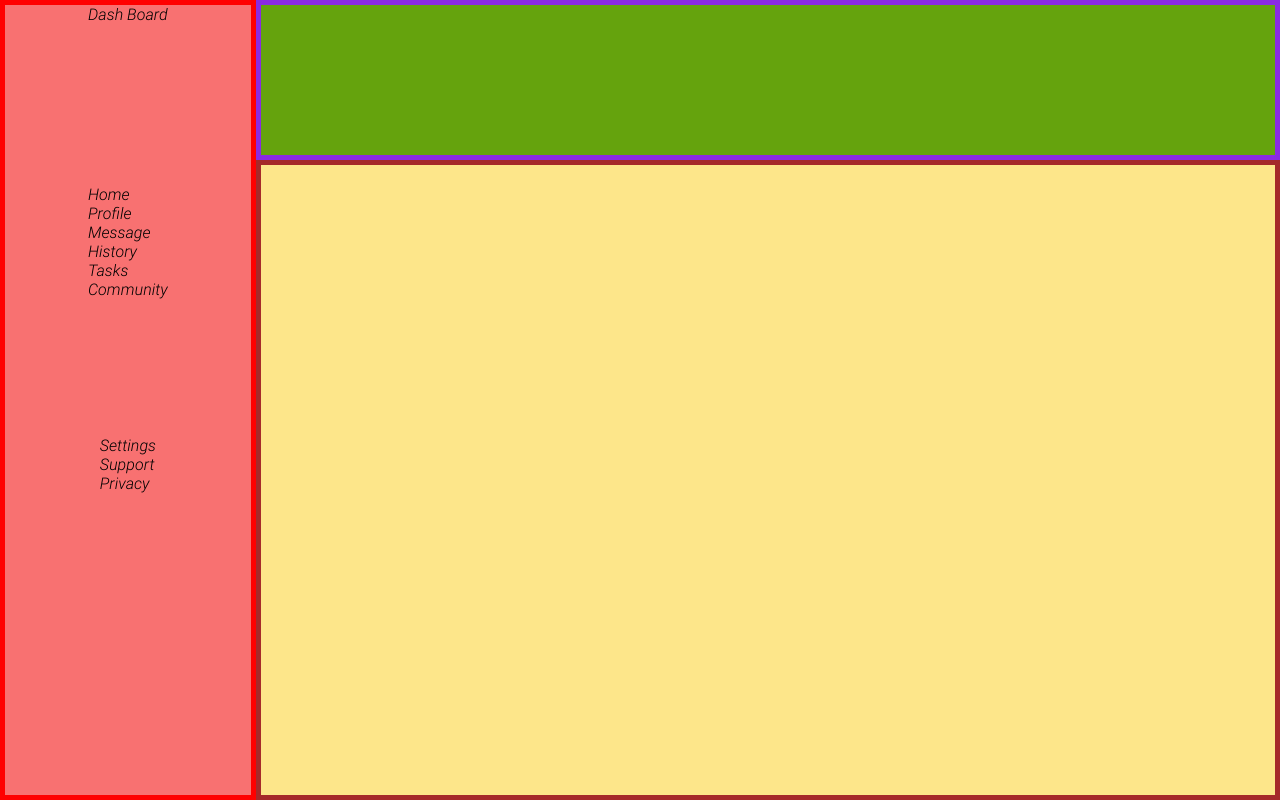
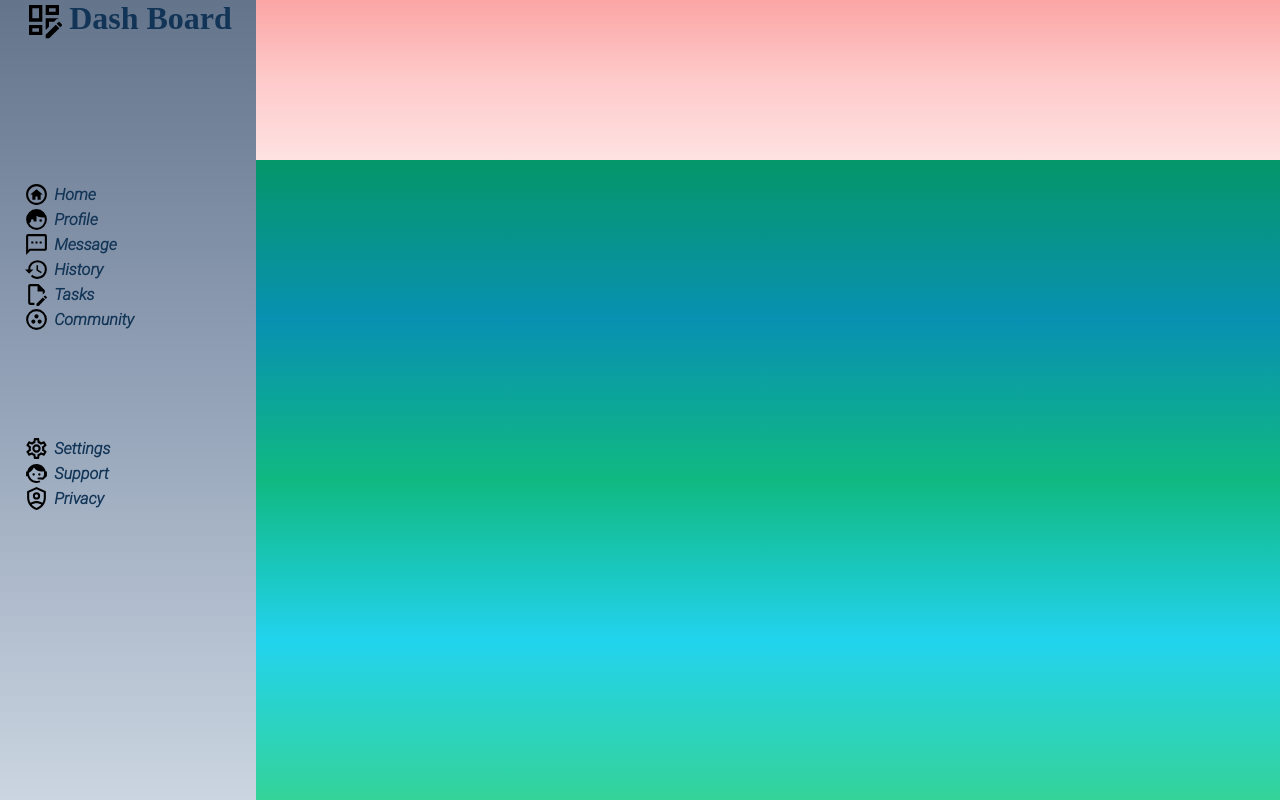
Before and after one commit to ajay91py/adminDashboard, a plain HTML site: page index.html in a window 1280 px wide. Drawn offline with Linux system fonts and the light colour scheme.

Commit message:
shaped up the side bar

```diff
--- a/index.html
+++ b/index.html
@@ -8,22 +8,21 @@
 </head>
 <body>
  <div class="sidebar">
-    <div class="dashboard">Dash Board</div>
+    <div class="dashboard dashboard-item"><img src="icons and images/view-dashboard-edit-outline.svg" alt="">Dash Board</div>
     <div class="lists1">
-
-            <div>Home</div>
-            <div>Profile</div>
-            <div>Message</div>
-            <div>History</div>
-            <div>Tasks</div>
-            <div>Community</div>
+       <div class="dashboard-item"> <img src="icons and images/home-circle-outline.svg" alt="home"> Home</div>
+         <div class="dashboard-item">  <img src="icons and images/face-man-profile.svg" alt="profile"> Profile</div>
+         <div class="dashboard-item"> <img src="icons and images/message-processing-outline.svg" alt="messages"> Message</div>
+         <div class="dashboard-item"> <img src="icons and images/history.svg" alt="history">  History</div>
+         <div class="dashboard-item"> <img src="icons and images/file-edit-outline.svg" alt="tasks">  Tasks</div>
+         <div class="dashboard-item"> <img src="icons and images/google-circles-communities.svg" alt="community">  Community</div>
 
     </div>
     <div class="lists2">
 
-            <div>Settings</div>
-            <div>Support</div>
-            <div>Privacy</div>
+        <div class="dashboard-item"><img src="icons and images/cog-outline.svg" alt="Settings">  Settings</div>
+        <div class="dashboard-item"> <img src="icons and images/face-agent.svg" alt="agent">  Support</div>
+        <div class="dashboard-item"><img src="icons and images/shield-account-outline.svg" alt="priv"> Privacy</div>
 
     </div>
  </div>
--- a/styles.css
+++ b/styles.css
@@ -11,28 +11,47 @@ body {
     display: grid;
     grid-template-columns: 0.4fr 1.6fr ;
     grid-template-rows: 0.5fr 2fr;
-    gap: 0.6px;
     height: 100vh;
+
 }
-
+img {
+    width: 25px;
+}
+.dashboard-item {
+    display: flex;
+    align-items: center;
+    gap: 5px;
+    font-weight: bolder;
+    color: #123456;
+}
+.dashboard {
+    font-size: 200%;
+    display: flex;
+    align-items: flex-start;
+    justify-items: center;
+    font-family: 'Times New Roman', Times, serif;
+}
+.dashboard>img {
+    width: 40px;
+}
 .sidebar{
     grid-column: 1/2;
     grid-row: 1/3;
-    border: 5px solid red;
-    background-color: #f87171;
-    justify-items: center;
+
+    background-image: linear-gradient(#64748b,#94a3b8,#cbd5e1);
+    justify-content: center;
     display: grid;
    grid-template-rows: 0.5fr 0.7fr 1fr;
 }
+
 .header{
     grid-column: 2/4;
     grid-row: 1/2;
-    border: 5px solid blueviolet;
-    background-color: #65a30d;
+    background-image: linear-gradient(#fca5a5,#fecaca,#fee2e2);
 }
 .content{
     grid-column: 2/4;
     grid-row: 2;
-    border: 5px solid brown;
-    background-color: #fde68a;
+    background-image: linear-gradient(#059669,#0891b2,#10b981,#22d3ee,#34d399);
+
 }
```
Also changed, not shown: icons and images/cog-outline.svg (added), icons and images/face-agent.svg (added), icons and images/face-man-profile.svg (added), icons and images/file-edit-outline.svg (added), icons and images/google-circles-communities.svg (added), icons and images/history.svg (added), icons and images/home-circle-outline.svg (added), icons and images/message-processing-outline.svg (added), icons and images/shield-account-outline.svg (added), icons and images/view-dashboard-edit-outline.svg (added).
